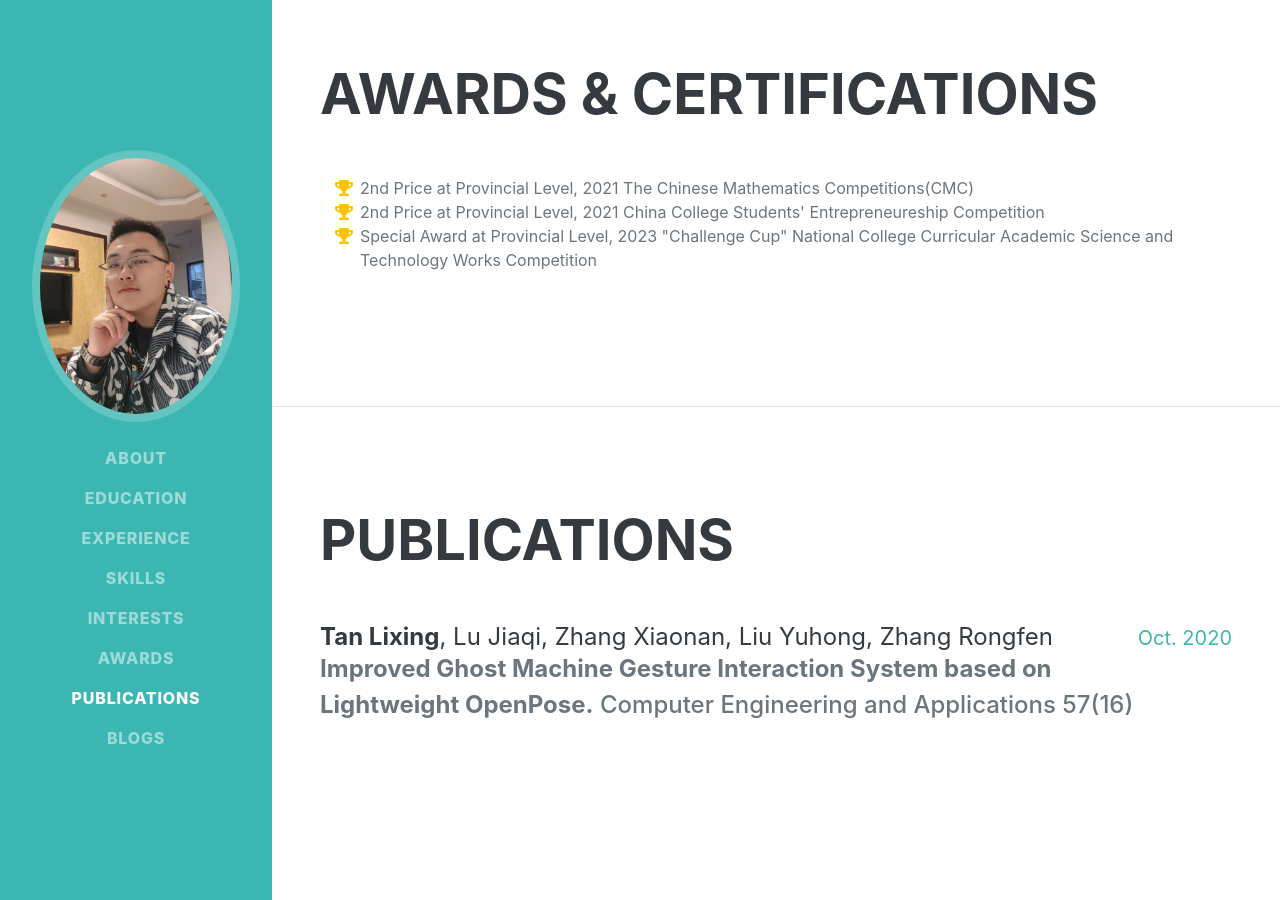
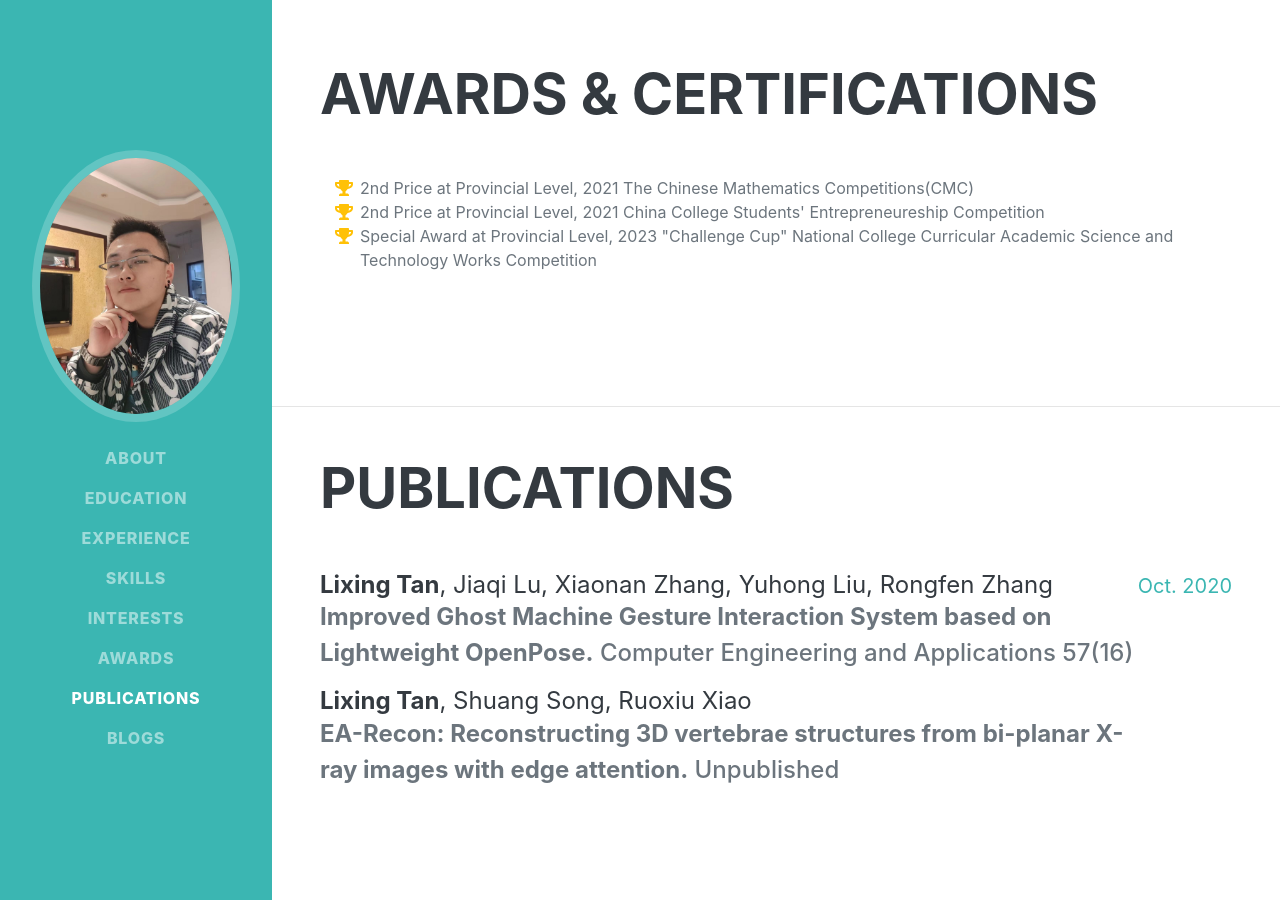
Before and after one commit to LexTran/LexTran.github.io, a Jekyll site: the page homepage.html, which Jekyll copies as it is, in a window 1280 px wide and 900 px high, scrolled down 2641 px. Built offline with Jekyll 4.4.1, drawn with Linux system fonts in a browser that asks for light colours; nearby versions of some CDN libraries; some web fonts are replaced.

Commit message:
new paper

```diff
--- a/homepage.html
+++ b/homepage.html
@@ -193,10 +193,16 @@
                     <div class="d-flex flex-column flex-md-row justify-content-between mb-5">
                         <div class="flex-grow-1">
                             <div class="mb-0" style="font-size: 24px;color: #343a40;margin-bottom: 0.5rem;line-height: 1.2;">
-                                <b>Tan Lixing</b>, Lu Jiaqi, Zhang Xiaonan, Liu Yuhong, Zhang Rongfen
+                                <b>Lixing Tan</b>, Jiaqi Lu, Xiaonan Zhang, Yuhong Liu, Rongfen Zhang
                             </div>
                             <div class="subheading mb-3">
                                 <b>Improved Ghost Machine Gesture Interaction System based on Lightweight OpenPose.</b> Computer Engineering and Applications 57(16)
+                            </div>
+                            <div class="mb-0" style="font-size: 24px;color: #343a40;margin-bottom: 0.5rem;line-height: 1.2;">
+                                <b>Lixing Tan</b>, Shuang Song, Ruoxiu Xiao
+                            </div>
+                            <div class="subheading mb-3">
+                                <b>EA-Recon: Reconstructing 3D vertebrae structures from bi-planar X-ray images with edge attention.</b> Unpublished
                             </div>
                         </div>
                         <div class="flex-shrink-0">
```
